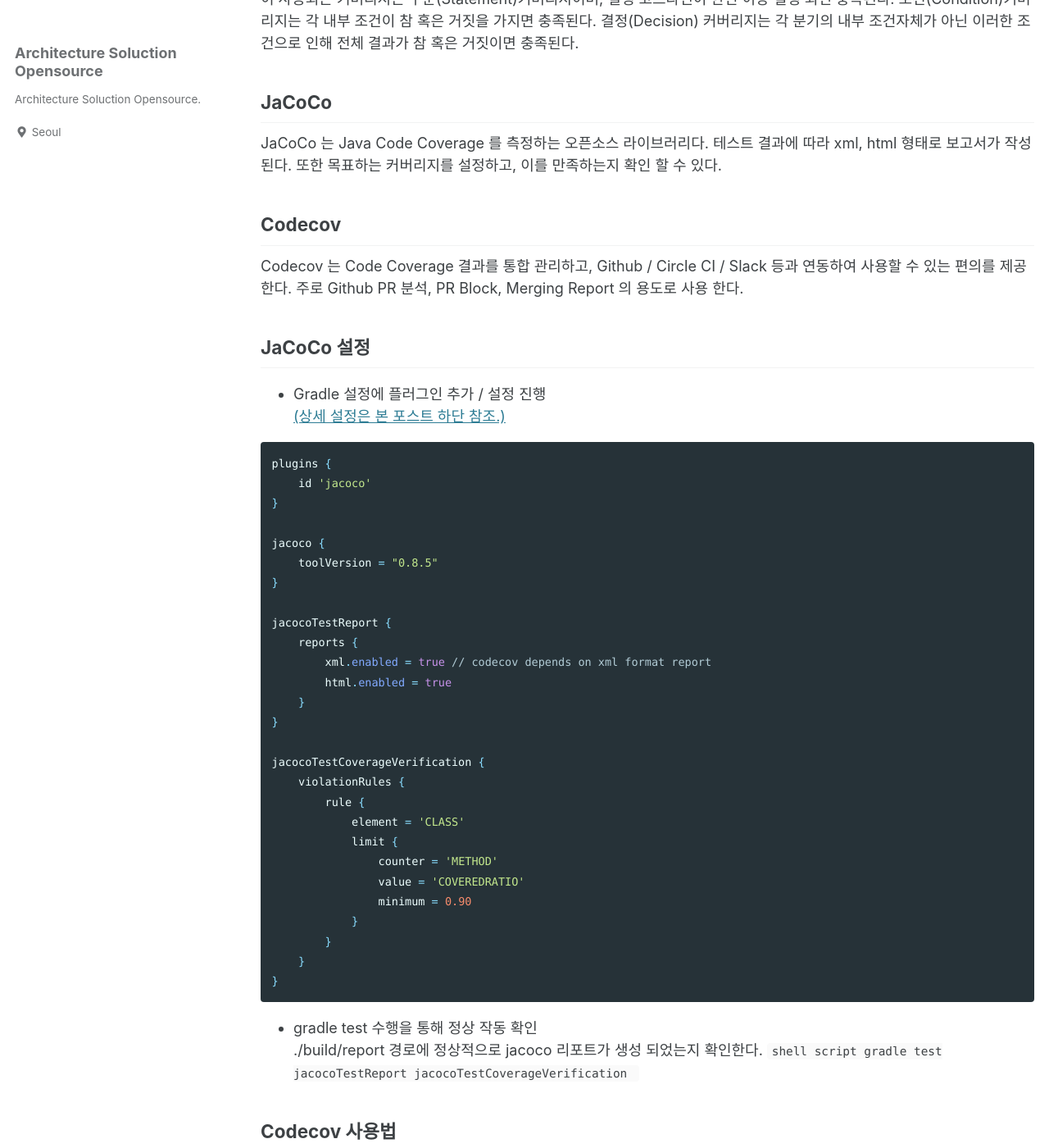
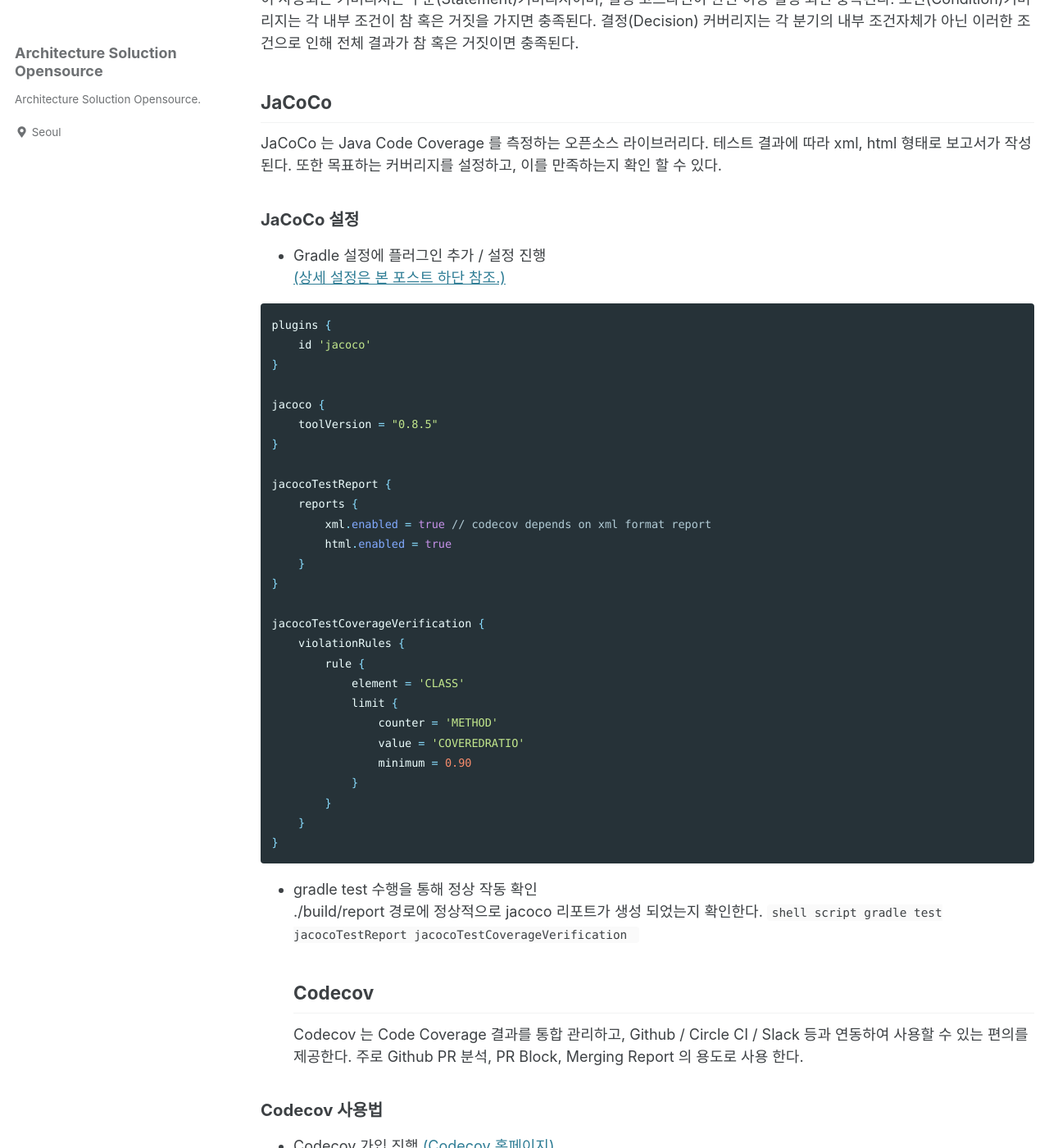
Before and after one commit to architecture-solution/opensourceEnv, a Jekyll site: the page built from docs/_posts/2021-04-03-code-coverage.md, in a window 1280 px wide and 1400 px high, scrolled down 329 px. Shown: the whole window at 82% size. Built offline with Jekyll 4.4.1, drawn with Linux system fonts in a browser that asks for light colours; cached includes are drawn as plain includes; part of the change alters nothing that is shown.

````diff
--- a/docs/_posts/2021-04-03-code-coverage.md
+++ b/docs/_posts/2021-04-03-code-coverage.md
@@ -15,10 +15,7 @@ Code Coverage 는 테스트를 진행했을때 코드 자체가 얼마나 실행
 ## JaCoCo
 JaCoCo 는 Java Code Coverage 를 측정하는 오픈소스 라이브러리다. 테스트 결과에 따라 xml, html 형태로 보고서가 작성된다. 또한 목표하는 커버리지를 설정하고, 이를 만족하는지 확인 할 수 있다.
 
-## Codecov
-Codecov 는 Code Coverage 결과를 통합 관리하고, Github / Circle CI / Slack 등과 연동하여 사용할 수 있는 편의를 제공한다. 주로 Github PR 분석, PR Block, Merging Report 의 용도로 사용 한다.
-
-## JaCoCo 설정
+### JaCoCo 설정
 *  Gradle 설정에 플러그인 추가 / 설정 진행
 [(상세 설정은 본 포스트 하단 참조.)](#참고)
 
@@ -56,8 +53,10 @@ jacocoTestCoverageVerification {
 ```shell script
 gradle test jacocoTestReport jacocoTestCoverageVerification
 ```
+## Codecov
+Codecov 는 Code Coverage 결과를 통합 관리하고, Github / Circle CI / Slack 등과 연동하여 사용할 수 있는 편의를 제공한다. 주로 Github PR 분석, PR Block, Merging Report 의 용도로 사용 한다.
 
-## Codecov 사용법
+### Codecov 사용법
 * Codecov 가입 진행 [(Codecov 홈페이지)](https://about.codecov.io/)
 * Codecov 를 사용할 Github 계정 / Repository 선택하면 Codecov Token 이 발급된다.
  해당 토큰을 복사 후 Github Repository Secret 에 등록 한다.
````
